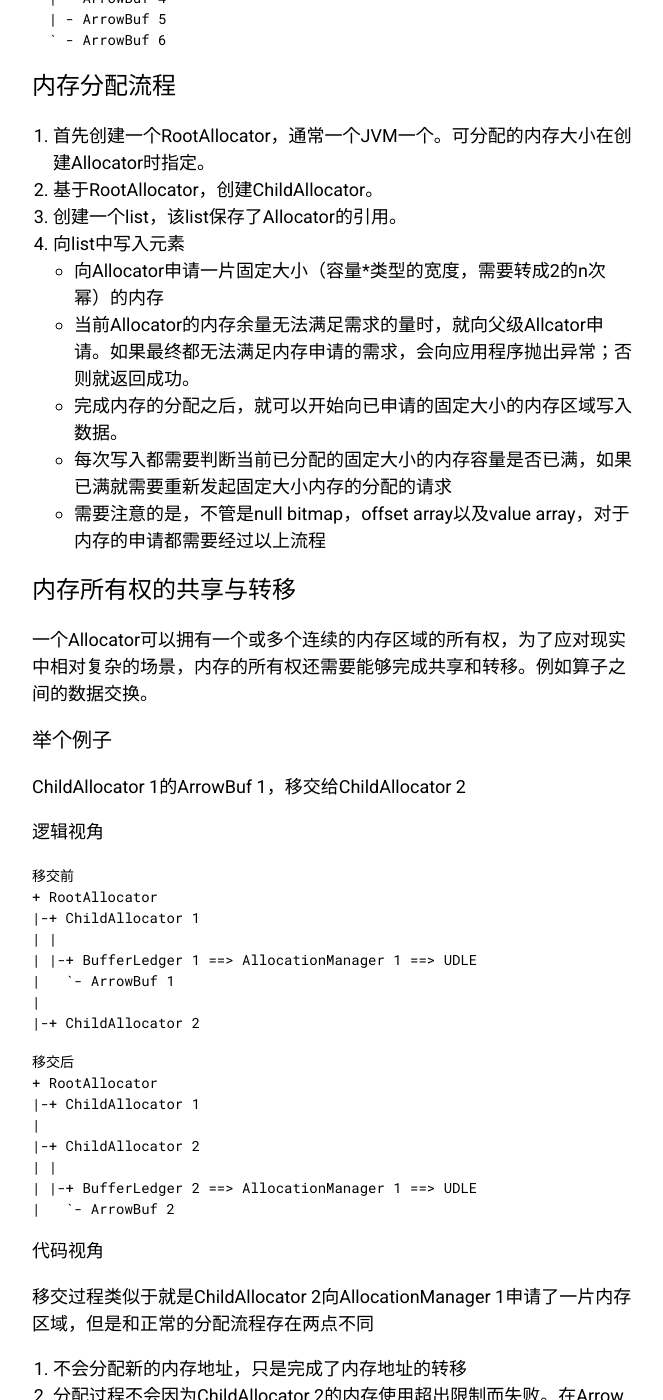
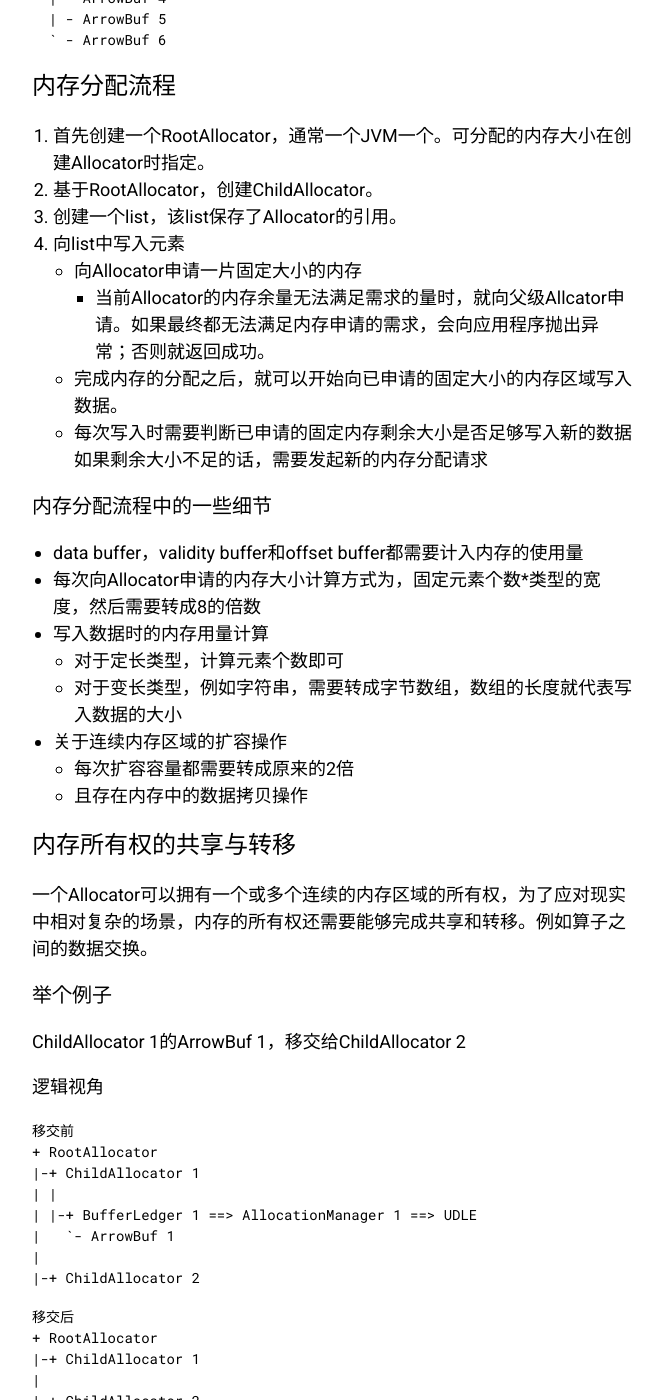
Before and after one commit to wangbo/wangbo.github.io, a Jekyll site: the page built from _posts/2019-04-06-apache-arrow-memory-management.markdown, in a window 1280 px wide and 1400 px high, scrolled down 4462 px. Shown: the whole window, without its empty margins (308-971 px from the left). Built offline with Jekyll 4.4.1, drawn with Linux system fonts in a browser that asks for light colours; some of the changed text lies outside the part shown.

Commit message:
update post

```diff
--- a/_posts/2019-04-06-apache-arrow-memory-management.markdown
+++ b/_posts/2019-04-06-apache-arrow-memory-management.markdown
@@ -19,9 +19,9 @@ Arrow中基本存储单元，从OS层面来看，是一片连续的内存区域
 - Arrow中则是利用了连续的内存地址实现对一组数据的读写
 
 ## 组成部分
-- null bitmap,用于描述一组数据的空值情况；当数组中的元素没有空值时，可以省略
-- offset array，用于描述一组数据中每个元素的偏移量；当数组中的元素类型为定长时，可以省略
-- value array，用于保存实际的数据
+- validity buffer,用于描述一组数据的空值情况；当数组中的元素没有空值时，可以省略
+- offset buffer，用于描述一组数据中每个元素的偏移量；当数组中的元素类型为定长时，可以省略
+- value buffer，用于保存实际的数据
 
 ## 示例
 ### 数组类型
@@ -47,9 +47,9 @@ Java的堆内的内存分配，主要是基于对象。如果想实现基于内
 在Arrow的Java实现中，实际写入内存区域的数据类型主要是整型和字节数组，因此其他类型例如浮点和字符串，都需要通过一些方式转成整型再进行存储。例如浮点需要转成bit的格式(Double.doubleToRawLongBits)，字符串需要转成字节数组。
 
 # 内存管理
-Arrow基于树的模型实现内存的管理
+Arrow基于树的模型实现内存的管理。以下分析均基于Java版的实现
 
-## 关键组件与Java对应的接口
+## 关键组件与对应接口
 - 直接内存的分配与读写
     - UnsafeDirectLittleEndian，比较底层的接口，通常不会暴露给用户
 - 应用层的内存分配接口
@@ -91,11 +91,20 @@ Arrow基于树的模型实现内存的管理
 2. 基于RootAllocator，创建ChildAllocator。
 3. 创建一个list，该list保存了Allocator的引用。
 4. 向list中写入元素
-    - 向Allocator申请一片固定大小（容量*类型的宽度，需要转成2的n次幂）的内存
-    - 当前Allocator的内存余量无法满足需求的量时，就向父级Allcator申请。如果最终都无法满足内存申请的需求，会向应用程序抛出异常；否则就返回成功。
+    - 向Allocator申请一片固定大小的内存
+        - 当前Allocator的内存余量无法满足需求的量时，就向父级Allcator申请。如果最终都无法满足内存申请的需求，会向应用程序抛出异常；否则就返回成功。
     - 完成内存的分配之后，就可以开始向已申请的固定大小的内存区域写入数据。
-    - 每次写入都需要判断当前已分配的固定大小的内存容量是否已满，如果已满就需要重新发起固定大小内存的分配的请求
-    - 需要注意的是，不管是null bitmap，offset array以及value array，对于内存的申请都需要经过以上流程
+    - 每次写入时需要判断已申请的固定内存剩余大小是否足够写入新的数据如果剩余大小不足的话，需要发起新的内存分配请求
+
+### 内存分配流程中的一些细节
+- data buffer，validity buffer和offset buffer都需要计入内存的使用量
+- 每次向Allocator申请的内存大小计算方式为，固定元素个数*类型的宽度，然后需要转成8的倍数
+- 写入数据时的内存用量计算
+    - 对于定长类型，计算元素个数即可
+    - 对于变长类型，例如字符串，需要转成字节数组，数组的长度就代表写入数据的大小
+- 关于连续内存区域的扩容操作
+    - 每次扩容容量都需要转成原来的2倍
+    - 且存在内存中的数据拷贝操作
 
 ## 内存所有权的共享与转移
 一个Allocator可以拥有一个或多个连续的内存区域的所有权，为了应对现实中相对复杂的场景，内存的所有权还需要能够完成共享和转移。例如算子之间的数据交换。
@@ -131,17 +140,12 @@ ChildAllocator 1的ArrowBuf 1，移交给ChildAllocator 2
 1. 不会分配新的内存地址，只是完成了内存地址的转移
 2. 分配过程不会因为ChildAllocator 2的内存使用超出限制而失败。在Arrow看来，内存归属移交的优先级高于内存限制，经常确认当前Allocator的用量是否超出限制应该是应用代码的责任。
 
-## 基于容量的内存测量
-Arrow中写入内存的数据都是整型，或者字节数组，因此从物理内存的角度看，实际存储的数据都是定长的。
-而应用代码每次向Allocator申请的固定长度的内存，该内存大小的计算是方式是固定的size*类型宽度，从逻辑上看，这片申请到的内存区域更像是一个数组。
-那么在写入这片内存区域时，只需要判断写入数据的个数是否超过容量限制即可，这可以理解为是基于容量的内存测量方式。
-
 # 总结
 - 堆外分配
     - 对于比较轻量级的查询，走堆内更加合适，可以避免数据序列化以及内存分配的开销
     - 对于比较重量级（非批处理）的查询，走堆外可以减轻GC压力
 - 基于内存地址和偏移量的分配方式，使得开发者可以控制数据在内存中的对齐和填充方式，从而可以充分利用硬件的特性；相对应的，内存分配的实现逻辑也会更加复杂。
-- 基于容量的内存测量成本较低。
+- 内存大小测量的方式比较简单，测量成本也比较低。
 - 内存管理上，由于内存在Allocator之间的转移的情况下，需要应用程序频繁确认内存使用是否超限，因此在判断上存在一定的滞后性。
 - Arrow目前的内存控制还只是单节点的实现，如果要应用于分布式的查询场景，还需要额外的改造。
 
```
